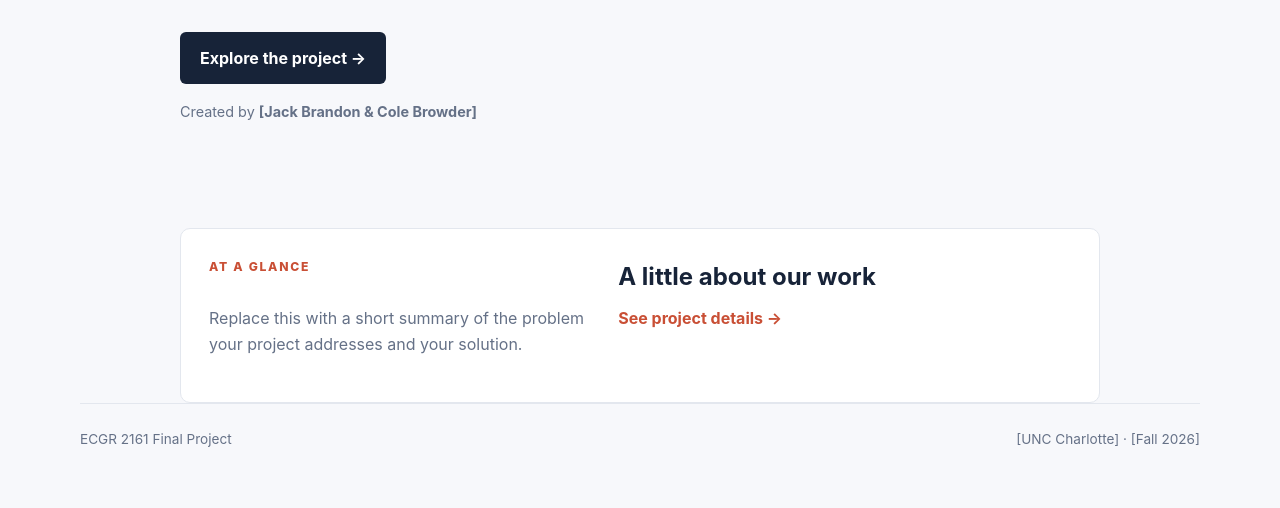
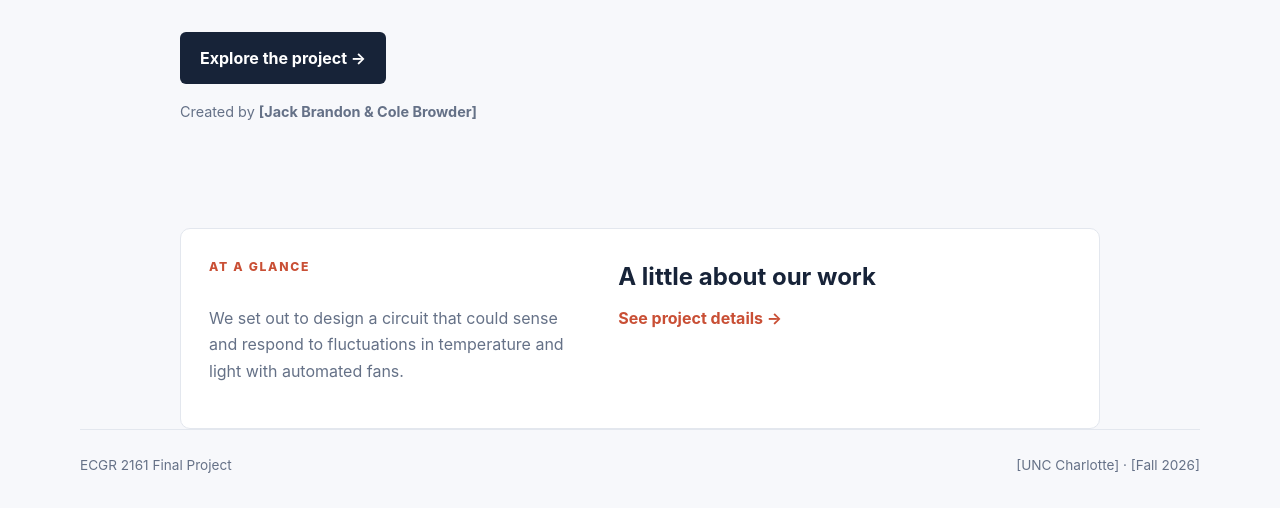
Before and after one commit to jfbrand/ECGR-2161-Final-Project, a plain HTML site: page index.html in a window 1280 px wide. Shown: the part 547-1055 px from the top of the page. Before the commit the page ends 1029 px from the top, so only its background shows below. Drawn offline with Linux system fonts and the light colour scheme.

Commit message:
Revise project summary in index.html
Updated the summary section to provide a brief overview of the project.

```diff
--- a/index.html
+++ b/index.html
@@ -10,7 +10,7 @@
   <header><a class="brand" href="index.html">ECGR 2161 <span>Final Project</span></a><nav aria-label="Main navigation"><a aria-current="page" href="index.html">Home</a><a href="project.html">Project</a></nav></header>
   <main>
     <section class="hero"><p class="eyebrow">COURSE PROJECT · 2026</p><h1>Our final project<br><span>starts here.</span></h1><p class="intro">Welcome! This site introduces our ECGR 2161 project and shares what we designed, how it works, and what we learned.</p><a class="button" href="project.html">Explore the project →</a><p class="muted">Created by <strong>[Jack Brandon & Cole Browder]</strong></p></section>
-    <section class="summary"><p class="eyebrow">AT A GLANCE</p><h2>A little about our work</h2><p>Replace this with a short summary of the problem your project addresses and your solution.</p><a class="link" href="project.html">See project details →</a></section>
+    <section class="summary"><p class="eyebrow">AT A GLANCE</p><h2>A little about our work</h2><p>We set out to design a circuit that could sense and respond to fluctuations in temperature and light with automated fans.</p><a class="link" href="project.html">See project details →</a></section>
   </main>
   <footer>ECGR 2161 Final Project <span>[UNC Charlotte] · [Fall 2026]</span></footer>
 </body>
```
